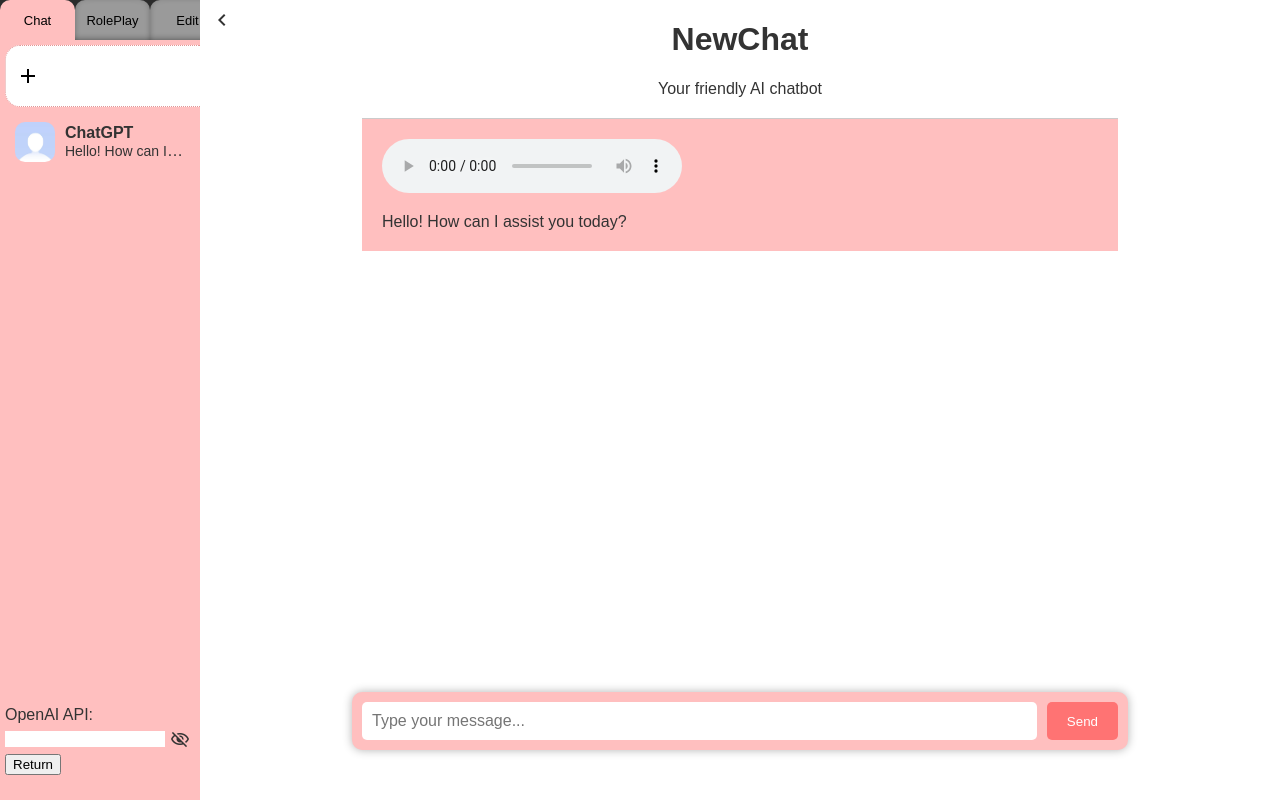
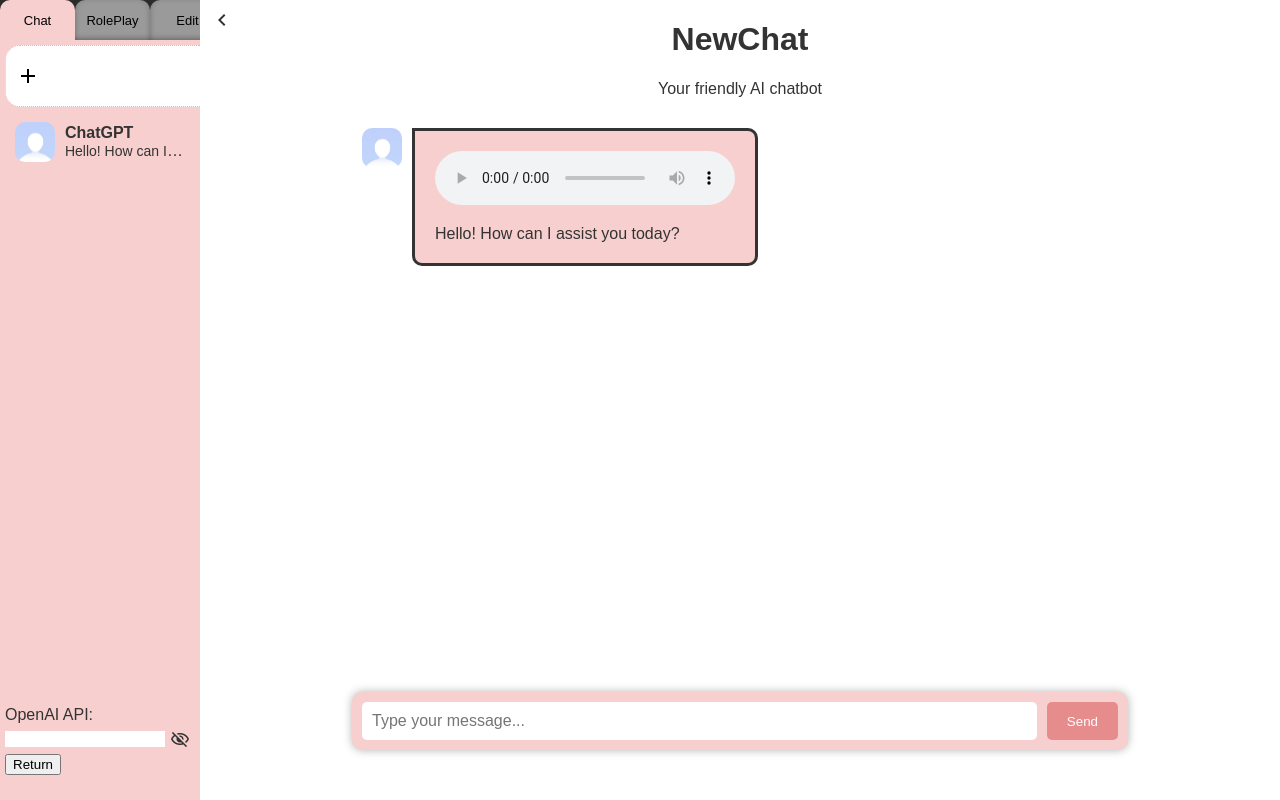
Before and after one commit to lilycyf/chatgpt-rpg, a Django app: page /chat/ in a window 1280 px wide. Run offline with Django 4.2, Linux system fonts and the light colour scheme.

Commit message:
added headshot in chat

````diff
--- a/chatchatchat/static/css/style.css
+++ b/chatchatchat/static/css/style.css
@@ -1,9 +1,9 @@
 :root {
-  --theme: #ffbfbf;
+  --theme: #f8cfcf;
   /* --theme: linear-gradient(45deg, #ffcda5, #ee4d5f); */
-  --theme-hover: #e09797;
-  --button-submit: #ff7373;
-  --button-submit-hover: #b34b4b;
+  --theme-hover: #edadad;
+  --button-submit: #e78c8c;
+  --button-submit-hover: #e37d7d;
 }
 
 html,
@@ -301,6 +301,8 @@ h3 {
   margin-right: 15%;
   margin-bottom: 50px;
   overflow-y: scroll;
+  display: flex;
+  flex-direction: column;
 }
 
 .chat-messages::-webkit-scrollbar,
@@ -308,26 +310,57 @@ h3 {
   display: none;
 }
 
+.chatbot-message-container {
+  display: flex;
+  flex-direction: row;
+}
+
+.user-message-container {
+  display: flex;
+  flex-direction: row-reverse;
+}
+
+.user-message-container .message-headshot,
+.chatbot-message-container .message-headshot {
+  height: 40px;
+  width: 40px;
+  margin: 10px 0px;
+  position: relative;
+}
+
+.user-message-container .message-headshot img,
+.chatbot-message-container .message-headshot img {
+  height: 100%;
+  object-fit: cover;
+  border-radius: 10px;
+}
+
 .chatbot-message {
   padding: 20px;
-  max-width: 100%;
+  max-width: 75%;
   align-self: flex-start;
   background: var(--theme);
-  border: rgb(203, 203, 203);
-  border-width: 0px;
-  border-top-width: 0.5px;
+  /* border: rgb(203, 203, 203); */
+  border-radius: 10px;
+  border-top-left-radius: 0px;
+  /* border-width: 0px;
+  border-top-width: 0.5px; */
   border-style: solid;
+  margin: 10px;
 }
 
 .user-message {
   padding: 20px;
-  max-width: 100%;
-  align-self: flex-start;
-  background-color: #ffffff;
-  border: rgb(203, 203, 203);
-  border-width: 0px;
-  border-top-width: 0.5px;
+  max-width: 80%;
+  align-self: flex-end;
+  background: var(--theme);
+  /* border: rgb(203, 203, 203); */
+  border-radius: 10px;
+  border-top-right-radius: 0px;
+  /* border-width: 0px;
+  border-top-width: 0.5px; */
   border-style: solid;
+  margin: 10px;
 }
 
 .start-message {
--- a/chatchatchat/static/js/chat.js
+++ b/chatchatchat/static/js/chat.js
@@ -74,8 +74,21 @@ function newPageHistory(name, id, homePageId) {
             <h1>NewChat</h1>
             <p>Your friendly AI chatbot</p>
         </div>
+        <div class="chatbot-message-container">
+            <div class="message-headshot">
+                <img src="static/images/default-head.png" alt="default-head">
+            </div>
             <div class="chatbot-message">
+                <div class="audio-message">
+                    <audio controls>
+                        <source src="static/media/start-speech.mp3" type="audio/mpeg">
+                        Hello! How can I assist you today?
+                    </audio>
+                </div>
+                <div class="audio-text">
                     <p>Hello! How can I assist you today?</p>
+                </div>
+            </div>
         </div>
         <div class="end-message"></div>
     </div>
@@ -119,7 +132,7 @@ document.querySelectorAll('.chatbot-input button').forEach((chatbotButton) => {
     chatbotButton.addEventListener('click', handleChatbotButtonClick);
 })
 
-function updateHistoryTextOrder(pageId, message){
+function updateHistoryTextOrder(pageId, message) {
     console.log(`.chat-history#${pageId} p4`)
     const history = document.querySelector(`.chat-history#${pageId}`)
     // update order
--- a/chatchatchat/static/js/script.js
+++ b/chatchatchat/static/js/script.js
@@ -276,14 +276,21 @@ function addMessage(message, isUser, messages) {
     // page.insertBefore(timeContent, lastChild)
 
     // add message
+    const messageContainerContainer = document.createElement('div');
     const messageContainer = document.createElement('div');
+    const messageHeadshot = document.createElement('div');
+    messageHeadshot.classList.add("message-headshot")
+    messageHeadshot.innerHTML = `<img src="static/images/default-head.png" alt="default-head">`
+    messageContainerContainer.appendChild(messageHeadshot)
     if (isUser) {
+        messageContainerContainer.classList.add('user-message-container')
         messageContainer.classList.add('user-message');
         const messageContent = document.createElement('p');
         messageContent.style.whiteSpace = 'pre-wrap';
         messageContent.textContent = message;
         messageContainer.appendChild(messageContent);
     } else {
+        messageContainerContainer.classList.add('chatbot-message-container')
         messageContainer.classList.add('chatbot-message');
         let parts = message.split('```');
         for (let i = 0; i < parts.length; i++) {
@@ -307,7 +314,8 @@ function addMessage(message, isUser, messages) {
             }
         }
     }
-    messages.insertBefore(messageContainer, lastChild)
+    messageContainerContainer.appendChild(messageContainer)
+    messages.insertBefore(messageContainerContainer, lastChild)
     messages.scrollTop = messages.scrollHeight;
 }
 
--- a/chatchatchat/templates/index.html
+++ b/chatchatchat/templates/index.html
@@ -106,6 +106,10 @@
                         <h1>NewChat</h1>
                         <p>Your friendly AI chatbot</p>
                     </div>
+                    <div class="chatbot-message-container">
+                        <div class="message-headshot">
+                            <img src="{% static 'images/default-head.png' %}" alt="default-head">
+                        </div>
                         <div class="chatbot-message">
                             <div class="audio-message">
                                 <audio controls>
@@ -115,6 +119,7 @@
                             </div>
                             <div class="audio-text">
                                 <p>Hello! How can I assist you today?</p>
+                            </div>
                         </div>
                     </div>
                     <div class="end-message"></div>
@@ -131,8 +136,13 @@
                         <p>Your friendly AI chatbot</p>
                     </div>
                     <!-- <div class="start-message"></div> -->
+                    <div class="chatbot-message-container">
+                        <div class="message-headshot">
+                            <img src="{% static 'images/default-head.png' %}" alt="default-head">
+                        </div>
                         <div class="chatbot-message">
                             <p>Hello! How can I assist you today?</p>
+                        </div>
                     </div>
                     <!-- <div class="user-message">
                     <p>Hello! How can I assist you today? Hello! Hello! How can I assist you today? Hello! How can I assist you today? Hello! How can I assist you today? Hello! How can I assist you today? Hello! How can I assist you today? Hello! How can I assist you today? Hello! How can I assist you today? Hello! How can I assist you today? Hello! How can I assist you today? Hello! How can I assist you today? Hello! How can I assist you today? Hello! How can I assist you today? Hello! How can I assist you today? Hello! How can I assist you today? Hello! How can I assist you today? Hello! How can I assist you today? Hello! How can I assist you today? Hello! How can I assist you today? Hello! How can I assist you today? Hello! How can I assist you today? Hello! How can I assist you today? Hello! How can I assist you today? How can I assist you today? Hello! How can I assist you today? Hello! How can I assist you today? Hello! How can I assist you today? Hello! How can I assist you today? Hello! How can I assist you today? Hello! How can I assist you today? Hello! How can I assist you today? </p>
@@ -1141,9 +1151,14 @@
                         <h1>Li Ming</h1>
                         <p>a university student studying business management</p>
                     </div>
+                    <div class="chatbot-message-container">
+                        <div class="message-headshot">
+                            <img src="{% static 'images/default-head.png' %}" alt="default-head">
+                        </div>
                         <div class="chatbot-message">
                             <p>Hello, my name is Li Ming. I am 21 years old and come from Beijing, China. I am a university student studying business management at the University of Southern California in Los Angeles. My family has always placed a great emphasis on education and encouraged me to pursue academic goals. In my free time, I enjoy playing the piano, reading novels, and exploring new restaurants. I consider myself to be ambitious, organized, and friendly. Studying in the United States has been a challenging but rewarding experience for me. After graduation, I plan to return to China and join my family's real estate development company, hoping to use my education and international experience to contribute to the company's growth and expansion into new markets.</p>
                             <!-- <p>你好，我叫李明，今年21岁，来自中国北京。我是一名大学生，在美国加州洛杉矶的南加州大学学习商业管理专业。我从小家庭就非常重视教育，鼓励我追求学业目标。闲暇时，我喜欢弹钢琴、读小说和探索新餐厅。我认为自己性格上比较有野心、有条理并且友好。在美国留学是对我来说一个充满挑战但值得的经历。毕业后，我计划回到中国加入家里的房地产开发公司，希望能利用我所学和国际经验为公司的增长和进入新市场做出贡献。</p> -->
+                        </div>
                     </div>
                     <div class="end-message"></div>
                 </div>
@@ -1158,8 +1173,13 @@
                         <h1>Avery Kim</h1>
                         <p>a graphic designer based in New York City</p>
                     </div>
+                    <div class="chatbot-message-container">
+                        <div class="message-headshot">
+                            <img src="{% static 'images/default-head.png' %}" alt="default-head">
+                        </div>
                         <div class="chatbot-message">
                             <p>Hi, my name is Avery Kim. I am a graphic designer based in New York City. I am a creative and curious person who values empathy, independence, and perseverance. As someone who grew up in a collectivist culture, I believe in the importance of group harmony and treating others with kindness and respect. In my free time, I enjoy painting, drawing, and exploring different neighborhoods in the city. I am also passionate about advocating for better mental health services for survivors of crime, having overcome my own struggles with PTSD. I am excited to continue growing my business and working on projects that have a positive impact on society.</p>
+                        </div>
                     </div>
                     <div class="end-message"></div>
                 </div>
@@ -1176,8 +1196,13 @@
                         <h1>Edit</h1>
                         <p>Your friendly AI editbot</p>
                     </div>
+                    <div class="chatbot-message-container">
+                        <div class="message-headshot">
+                            <img src="{% static 'images/default-head.png' %}" alt="default-head">
+                        </div>
                         <div class="chatbot-message">
                             <p>Hello! How can I assist you today?</p>
+                        </div>
                     </div>
                     <div class="end-message"></div>
                 </div>
````
Lines whose indentation alone changed are shown as unchanged.
